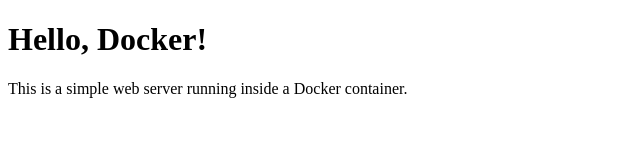
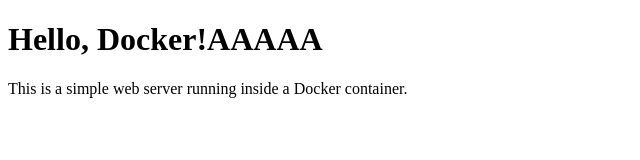
Before and after one commit to Titruc/titruc-website, a plain HTML site: page index.html in a window 1280 px wide. Shown: the whole page, without its empty margins (0-640 px from the left). Drawn offline with Linux system fonts and the light colour scheme.

Commit message:
test bach

```diff
--- a/index.html
+++ b/index.html
@@ -6,7 +6,7 @@
     <title>Docker Web Server AAAAAAAAAAAAAA</title>
 </head>
 <body>
-    <h1>Hello, Docker!</h1>
+    <h1>Hello, Docker!AAAAA </h1>
     <p>This is a simple web server running inside a Docker container.</p>
 </body>
 </html>
```
